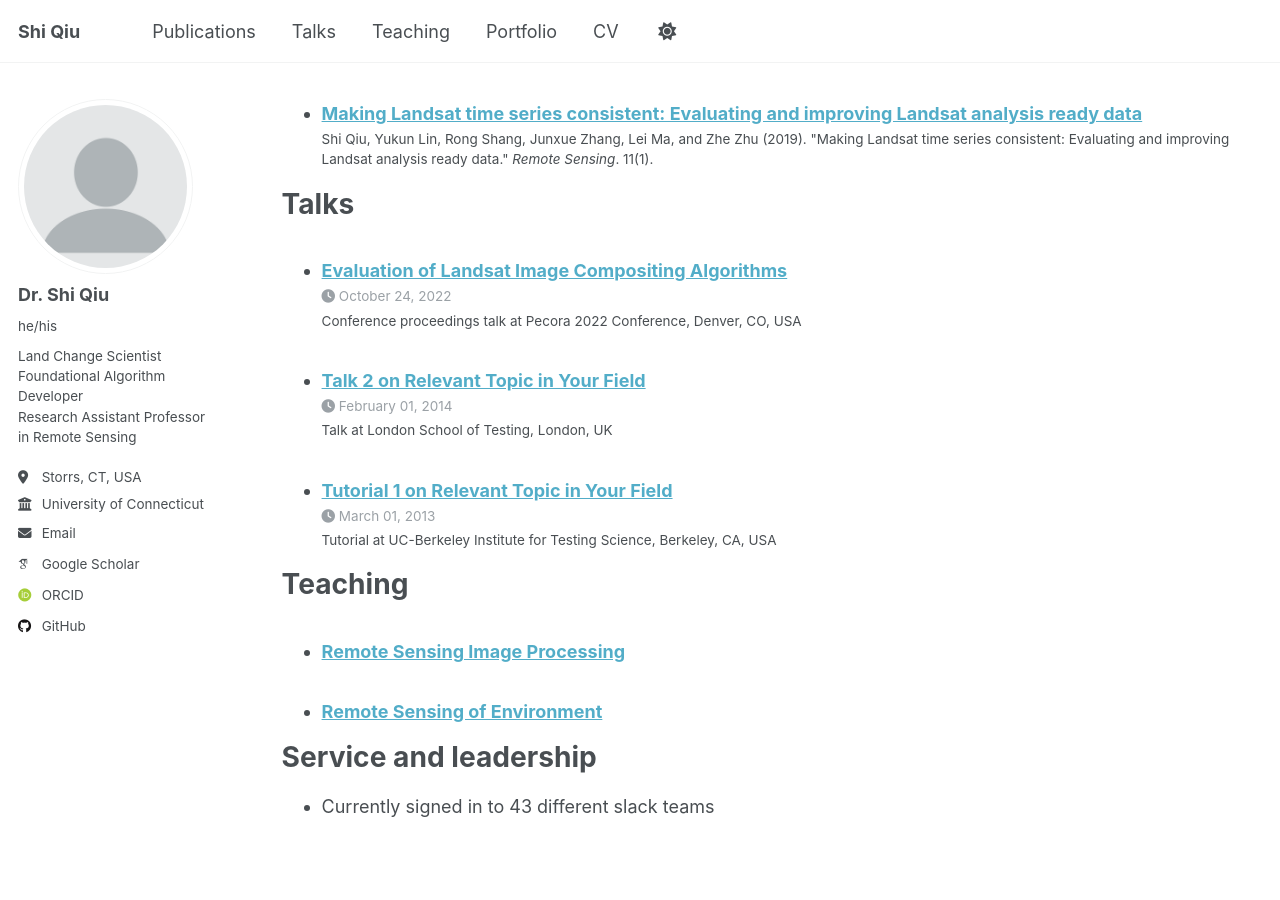
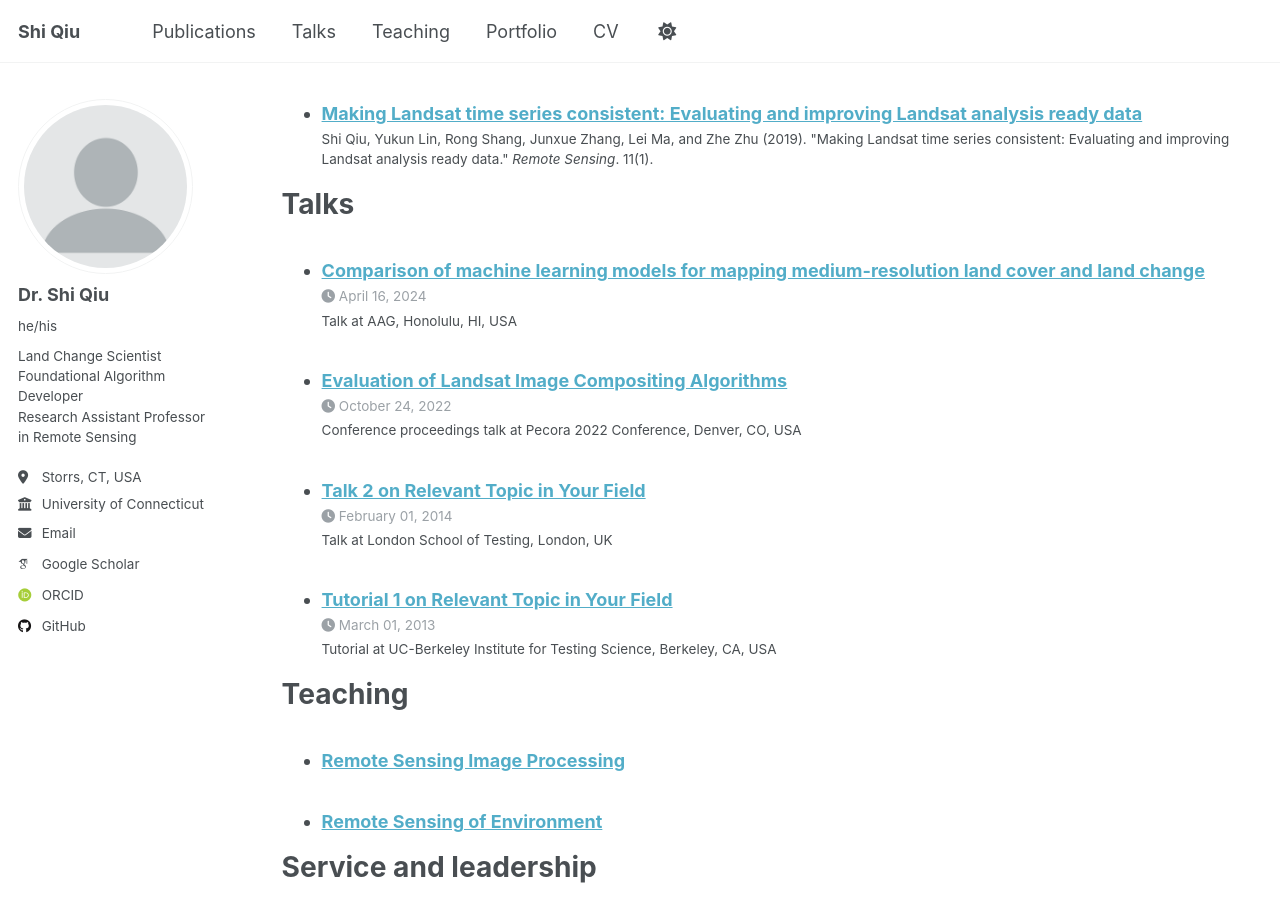
Before and after one commit to shi-eo/shi-eo.github.io, a Jekyll site: the page built from _pages/cv.md, in a window 1280 px wide and 900 px high, scrolled down 1839 px. Built offline with Jekyll 4.4.1, drawn with Linux system fonts in a browser that asks for light colours; some web fonts are replaced; a script that is not in the unit is left out; a file with an impossible date is left out; part of the change alters nothing that is shown.

Commit message:
Update 2024-talk-aag.md

```diff
--- a/_talks/2024-talk-aag.md
+++ b/_talks/2024-talk-aag.md
@@ -4,6 +4,6 @@ collection: talks
 type: "Talk"
 permalink: /talks/2024-talk-aag
 venue: "AAG"
-date: 04/16/2024 – 04/20/2024
+date: 2024-04-16
 location: "Honolulu, HI, USA"
 ---
```
